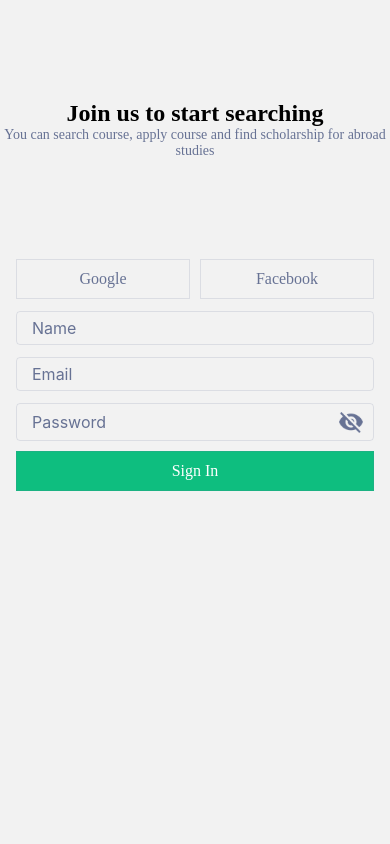
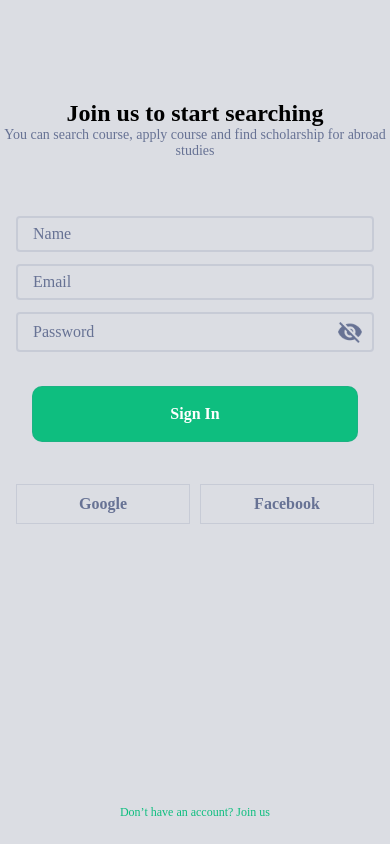
Before and after one commit to hitendrasinh-Parmar/doct_app_android, a React Native app: screen / in a window 390 px wide. Built offline with nearby package versions, Linux system fonts and the light colour scheme.

Commit message:
signin and sign up screen

```diff
--- a/src/components/buttons/Button.tsx
+++ b/src/components/buttons/Button.tsx
@@ -34,7 +34,7 @@ const Button = (props: ButtonInterface) => {
       ]}>
       <TouchableOpacity {...props} activeOpacity={0.8} style={[]} onPress={onPress}>
         <Text
-          style={[__s.font16, __s.fontPoppinsRegular, __s.fontGray, __s.textCenter, ...textStyle]}>
+          style={[__s.font16, __s.fontPoppinsMedium, __s.fontGray, __s.textCenter, ...textStyle]}>
           {text}
         </Text>
       </TouchableOpacity>
--- a/src/components/input/TextInput.tsx
+++ b/src/components/input/TextInput.tsx
@@ -10,7 +10,6 @@ import {
   Image,
   TextStyle,
 } from 'react-native';
-import { TouchableOpacity } from 'react-native-gesture-handler';
 import useStyles from '../../styles/useStyles';
 import { useTheme } from '../../theme/ThemeProvider';
 import { ColorsInterface, themeType } from '../../types/global';
@@ -49,7 +48,7 @@ const TextInputCustom: React.FC<TextInputProps> = (props): JSX.Element => {
       {
         translateY: focusAnim.interpolate({
           inputRange: [0, 1],
-          outputRange: [0, -20],
+          outputRange: [0, -15],
         }),
       },
       {
@@ -85,15 +84,18 @@ const TextInputCustom: React.FC<TextInputProps> = (props): JSX.Element => {
         __s.posr,
         __s.flexRow,
         __s.alignCenter,
+        (isFocused || !!props?.value) && __s.borderGreen,
         iconPosition === 'left' ? [__s.flexRowReverse, __s.paddingR10] : [],
       ]}>
       <Animated.View style={[__s.posa, __s.paddingH5, textWrapperDefault, ...textWrapper]}>
         {placeholderText && (
           <Text
             style={[
+              __s.fontPoppinsRegular,
               __s.fontGray,
               __s.font16,
               ...textStyle,
+              (isFocused || !!props?.value) && __s.fontGreen,
               iconPosition === 'left' && [__s.paddingR16],
             ]}>
             {placeholderText}
--- a/src/navigation/auth.navigator.tsx
+++ b/src/navigation/auth.navigator.tsx
@@ -1,10 +1,15 @@
 import React from 'react';
 import SignIn from '../screens/auth/sign-in.screen';
+import SingUp from '../screens/auth/sign-up.screen';
+
 import { AuthRoutes, AuthStack } from './routes';
 const AuthNavigator = () => {
   return (
-    <AuthStack.Navigator screenOptions={{ headerShown: false }}>
+    <AuthStack.Navigator
+      screenOptions={{ headerShown: false }}
+      initialRouteName={AuthRoutes.SignUp}>
       <AuthStack.Screen name={AuthRoutes.SignIn} component={SignIn} />
+      <AuthStack.Screen name={AuthRoutes.SignUp} component={SingUp} />
     </AuthStack.Navigator>
   );
 };
--- a/src/screens/auth/sign-in.screen.tsx
+++ b/src/screens/auth/sign-in.screen.tsx
@@ -1,5 +1,12 @@
 import React, { useCallback, useState } from 'react';
-import { View, Text, TouchableOpacity, TouchableWithoutFeedback, Keyboard } from 'react-native';
+import {
+  View,
+  Text,
+  TouchableOpacity,
+  TouchableWithoutFeedback,
+  Keyboard,
+  KeyboardAvoidingView,
+} from 'react-native';
 import Button from '../../components/buttons/Button';
 import TextInput from '../../components/input/TextInput';
 import { useLoading } from '../../context/loading.provider';
@@ -7,21 +14,14 @@ import useStyles from '../../styles/useStyles';
 import { useTheme } from '../../theme/ThemeProvider';
 import { ColorsInterface } from '../../types/global';
 import { AppIcons } from '../../../assets/icons';
+import { ScrollView } from 'react-native-gesture-handler';
 
 const SignIn = () => {
   const __s = useStyles();
-  const [userName, setUserName] = useState<string>('');
   const [userEmail, setUserEmail] = useState<string>('');
   const [userUserPassword, setUserPassword] = useState<string>('');
   const { theme }: { theme: ColorsInterface } = useTheme();
   const userInputLoader = useLoading();
-
-  const handleUserNameOnChangeText = useCallback(
-    (e: string) => {
-      setUserName(e);
-    },
-    [setUserName]
-  );
 
   const handleEmailOnChangeText = useCallback(
     (e: string) => {
@@ -38,11 +38,10 @@ const SignIn = () => {
   );
   return (
     <TouchableWithoutFeedback onPress={() => Keyboard.dismiss()}>
-      <View style={[__s.flex1]}>
-        <View style={[__s.paddingV100, __s.alignJustifyCenter]}>
-          <Text style={[__s.font24, __s.fontPoppinsBold, __s.fontBlack]}>
-            Join us to start searching
-          </Text>
+      <KeyboardAvoidingView style={[__s.flex1, __s.bgColorlightBlue]}>
+        <ScrollView style={[__s.flex1]}>
+          <View style={[__s.paddingT100, __s.paddingB45, __s.alignJustifyCenter]}>
+            <Text style={[__s.font24, __s.fontPoppinsBold, __s.fontBlack]}>Welcome back</Text>
             <Text
               style={[
                 __s.font14,
@@ -54,18 +53,8 @@ const SignIn = () => {
               You can search course, apply course and find scholarship for abroad studies
             </Text>
           </View>
-        <View style={[__s.flexRow, __s.marginH16]}>
-          <Button text='Google' btnGroup onPress={() => {}} />
-          <Button text='Facebook' btnGroup lastbtn />
-        </View>
+
           <View style={[__s.marginH16]}>
-          <TextInput
-            value={userName}
-            onChangeText={handleUserNameOnChangeText}
-            placeholderTextColor={theme.gray}
-            placeholderText={'Name'}
-            wrapperStyle={[__s.marginT12, __s.borderRadius4]}
-          />
             <TextInput
               value={userEmail}
               onChangeText={handleEmailOnChangeText}
@@ -80,14 +69,47 @@ const SignIn = () => {
               placeholderText={'Password'}
               wrapperStyle={[__s.marginT12, __s.borderRadius4]}
               icon={AppIcons.hide_password}
-            iconPosition={'right'}
               secureTextEntry
             />
           </View>
-        <View style={[__s.paddingV10, __s.marginH16]}>
-          <Button text='Sign In' buttonStyles={[__s.bgColorGreen]} textStyle={[__s.fontWhite]} />
+          <View style={[__s.flexRow, __s.marginH16, __s.marginT32]}>
+            <Button text='Google' btnGroup onPress={() => {}} />
+            <Button text='Facebook' btnGroup lastbtn />
           </View>
+          <View style={[__s.paddingV10, __s.marginH32, __s.marginT24]}>
+            <Button
+              text='Login'
+              buttonStyles={[__s.bgColorGreen, __s.paddingV18, __s.borderRadius10]}
+              textStyle={[__s.fontWhite]}
+            />
           </View>
+          <TouchableOpacity>
+            <Text
+              style={[
+                __s.font12,
+                __s.fontPoppinsRegular,
+                __s.fontGreen,
+                __s.flexWrap,
+                __s.textCenter,
+              ]}>
+              Forgot Password?
+            </Text>
+          </TouchableOpacity>
+        </ScrollView>
+        <TouchableOpacity>
+          <Text
+            style={[
+              __s.font12,
+              __s.fontPoppinsRegular,
+              __s.fontGreen,
+              __s.flexWrap,
+              __s.textCenter,
+              __s.marginB24,
+            ]}>
+            Don’t have an account? Join us
+          </Text>
+        </TouchableOpacity>
+      </KeyboardAvoidingView>
     </TouchableWithoutFeedback>
   );
 };
--- a/src/screens/auth/sign-up.screen.tsx
+++ b/src/screens/auth/sign-up.screen.tsx
@@ -1,12 +1,123 @@
-import React from 'react';
-import { Text } from 'react-native';
+import React, { useCallback, useState } from 'react';
+import {
+  View,
+  Text,
+  TouchableOpacity,
+  TouchableWithoutFeedback,
+  Keyboard,
+  KeyboardAvoidingView,
+} from 'react-native';
+import Button from '../../components/buttons/Button';
+import TextInput from '../../components/input/TextInput';
+import { useLoading } from '../../context/loading.provider';
+import useStyles from '../../styles/useStyles';
+import { useTheme } from '../../theme/ThemeProvider';
+import { ColorsInterface } from '../../types/global';
+import { AppIcons } from '../../../assets/icons';
+import { ScrollView } from 'react-native-gesture-handler';
 
-const Signup = () => {
+const SignIn = () => {
+  const __s = useStyles();
+  const [userName, setUserName] = useState<string>('');
+  const [userEmail, setUserEmail] = useState<string>('');
+  const [userUserPassword, setUserPassword] = useState<string>('');
+  const { theme }: { theme: ColorsInterface } = useTheme();
+  const userInputLoader = useLoading();
+
+  const handleUserNameOnChangeText = useCallback(
+    (e: string) => {
+      setUserName(e);
+    },
+    [setUserName]
+  );
+
+  const handleEmailOnChangeText = useCallback(
+    (e: string) => {
+      setUserEmail(e);
+    },
+    [setUserEmail]
+  );
+
+  const handleUserPasswordChangeText = useCallback(
+    (e: string) => {
+      setUserPassword(e);
+    },
+    [setUserPassword]
+  );
   return (
-    <>
-      <Text>Signup</Text>
-    </>
+    <TouchableWithoutFeedback onPress={() => Keyboard.dismiss()}>
+      <KeyboardAvoidingView style={[__s.flex1, __s.bgColorlightBlue]}>
+        <ScrollView style={[__s.flex1]}>
+          <View style={[__s.paddingT100, __s.paddingB45, __s.alignJustifyCenter]}>
+            <Text style={[__s.font24, __s.fontPoppinsBold, __s.fontBlack]}>
+              Join us to start searching
+            </Text>
+            <Text
+              style={[
+                __s.font14,
+                __s.fontPoppinsRegular,
+                __s.fontGray,
+                __s.flexWrap,
+                __s.textCenter,
+              ]}>
+              You can search course, apply course and find scholarship for abroad studies
+            </Text>
+          </View>
+
+          <View style={[__s.marginH16]}>
+            <TextInput
+              value={userName}
+              onChangeText={handleUserNameOnChangeText}
+              placeholderTextColor={theme.gray}
+              placeholderText={'Name'}
+              wrapperStyle={[__s.marginT12, __s.borderRadius4]}
+            />
+            <TextInput
+              value={userEmail}
+              onChangeText={handleEmailOnChangeText}
+              placeholderTextColor={theme.gray}
+              placeholderText={'Email'}
+              wrapperStyle={[__s.marginT12, __s.borderRadius4]}
+            />
+            <TextInput
+              value={userUserPassword}
+              onChangeText={handleUserPasswordChangeText}
+              placeholderTextColor={theme.gray}
+              placeholderText={'Password'}
+              wrapperStyle={[__s.marginT12, __s.borderRadius4]}
+              icon={AppIcons.hide_password}
+              secureTextEntry
+            />
+          </View>
+          <View style={[__s.paddingV10, __s.marginH32, __s.marginT24]}>
+            <Button
+              text='Sign In'
+              buttonStyles={[__s.bgColorGreen, __s.paddingV18, __s.borderRadius10]}
+              textStyle={[__s.fontWhite]}
+            />
+          </View>
+
+          <View style={[__s.flexRow, __s.marginH16, __s.marginT32]}>
+            <Button text='Google' btnGroup onPress={() => {}} />
+            <Button text='Facebook' btnGroup lastbtn />
+          </View>
+        </ScrollView>
+        <TouchableOpacity>
+          <Text
+            style={[
+              __s.font12,
+              __s.fontPoppinsRegular,
+              __s.fontGreen,
+              __s.flexWrap,
+              __s.textCenter,
+              __s.marginB24,
+            ]}>
+            Don’t have an account? Join us
+          </Text>
+        </TouchableOpacity>
+      </KeyboardAvoidingView>
+    </TouchableWithoutFeedback>
   );
 };
 
-export default Signup;
+export default SignIn;
--- a/src/styles/useStyles.ts
+++ b/src/styles/useStyles.ts
@@ -5,7 +5,6 @@ import { useTheme } from '../theme/ThemeProvider';
 import { ColorsInterface } from '../types/global';
 const useStyles = () => {
   const { theme }: { theme: ColorsInterface } = useTheme();
-  console.log('[useStyles]', theme);
 
   return StyleSheet.create({
     flex0: {
@@ -537,6 +536,9 @@ const useStyles = () => {
     borderRadius4: {
       borderRadius: 4,
     },
+    borderRadius10: {
+      borderRadius: 10,
+    },
     borderRadiusT4: {
       borderTopRightRadius: 4,
       borderTopLeftRadius: 4,
@@ -659,14 +661,20 @@ const useStyles = () => {
     fontGray: {
       color: theme.gray,
     },
+    fontGreen: {
+      color: theme.green,
+    },
     fontWhite: {
       color: theme.white,
     },
     borderGray2: {
       borderColor: theme.gray2,
     },
+    borderGreen: {
+      borderColor: theme.green,
+    },
     borderView: {
-      borderWidth: 1,
+      borderWidth: 2,
       borderColor: theme.gray2,
     },
     placeHolderBlack: {
@@ -675,6 +683,9 @@ const useStyles = () => {
     bgColorGreen: {
       backgroundColor: theme.green,
     },
+    bgColorlightBlue: {
+      backgroundColor: theme.gray2,
+    },
   });
 };
 
--- a/src/theme/colors.ts
+++ b/src/theme/colors.ts
@@ -11,4 +11,5 @@ export const lightTheme: ColorsInterface = {
   green: '#0EBE7F',
   gray: '#677294', //font
   gray2: 'rgba(103, 114, 148, 0.16)', // border,
+  lightBlue: '#61CEFF',
 };
--- a/src/types/global.ts
+++ b/src/types/global.ts
@@ -27,4 +27,5 @@ export type ColorsInterface = {
   gray?: string;
   gray2?: string;
   green?: string;
+  lightBlue?: string;
 };
```
Also changed, not shown: 1 other file (tests, documents, lock files or other folders). Lines whose indentation alone changed are shown as unchanged.
